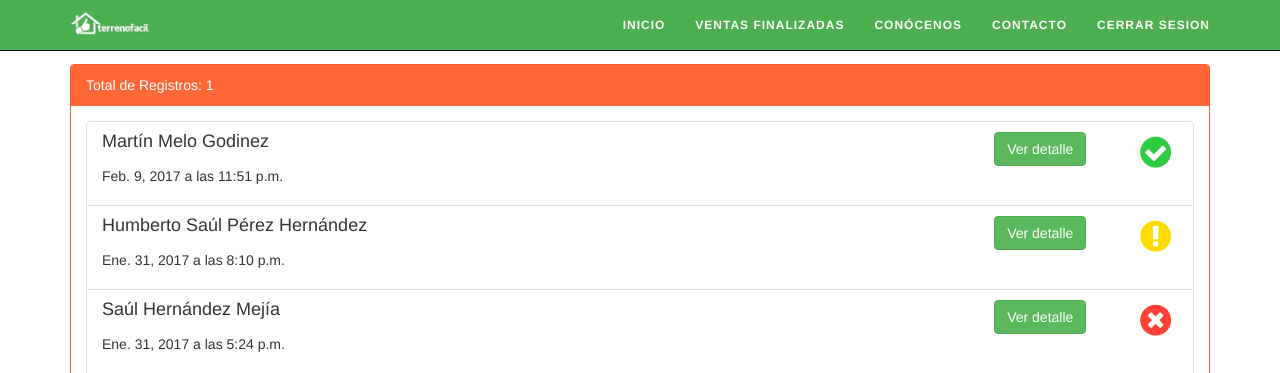
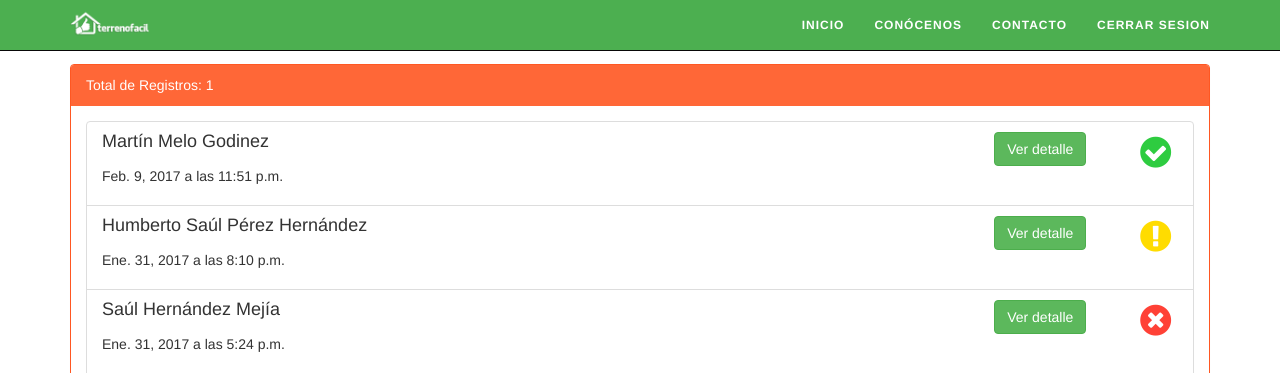
Before and after one commit to Serchcode/terrenofacil, a Django app: template Clientes/templates/clientes/registros.html in a window 1280 px wide. Shown: the top 373 px of the page. Run offline with Django 3.2, Linux system fonts and the light colour scheme; data comes from the database, SQL or seed files in the repository; both versions use the stored data as it was after the commit; the template is opened without the code that fills it: values that come from a table or form of the project are taken from there, most other values are stand-ins (such as "Sample title", 1, 10 or a date in 2020); parts of the project's set-up code (start-up, migrations or seed data) failed here and were passed over; some libraries are stand-ins or nearby versions.

Commit message:
Ya creo2

```diff
--- a/Clientes/templates/clientes/registros.html
+++ b/Clientes/templates/clientes/registros.html
@@ -16,7 +16,7 @@
             <div class="navbar-collapse collapse">
                 <ul class="nav navbar-nav navbar-right">
                 <li ><a style="color:#fff;" href="{%url 'main:home'%}">INICIO</a></li>
-                <li ><a style="color:#fff;" href="{%url 'ventas:finalizadas'%}">VENTAS FINALIZADAS</a></li>
+
                     {% if request.user.is_superuser == false %}
                         <li ><a style="color:#fff;" href="{%url 'ventas:dashboard'%}">DASHBOARD</a></li>
                         <li ><a style="color:#fff;" href="{%url 'ventas:create'%}">REGISTRAR VENTA</a></li>
```
Also changed, not shown: db.sqlite3.
